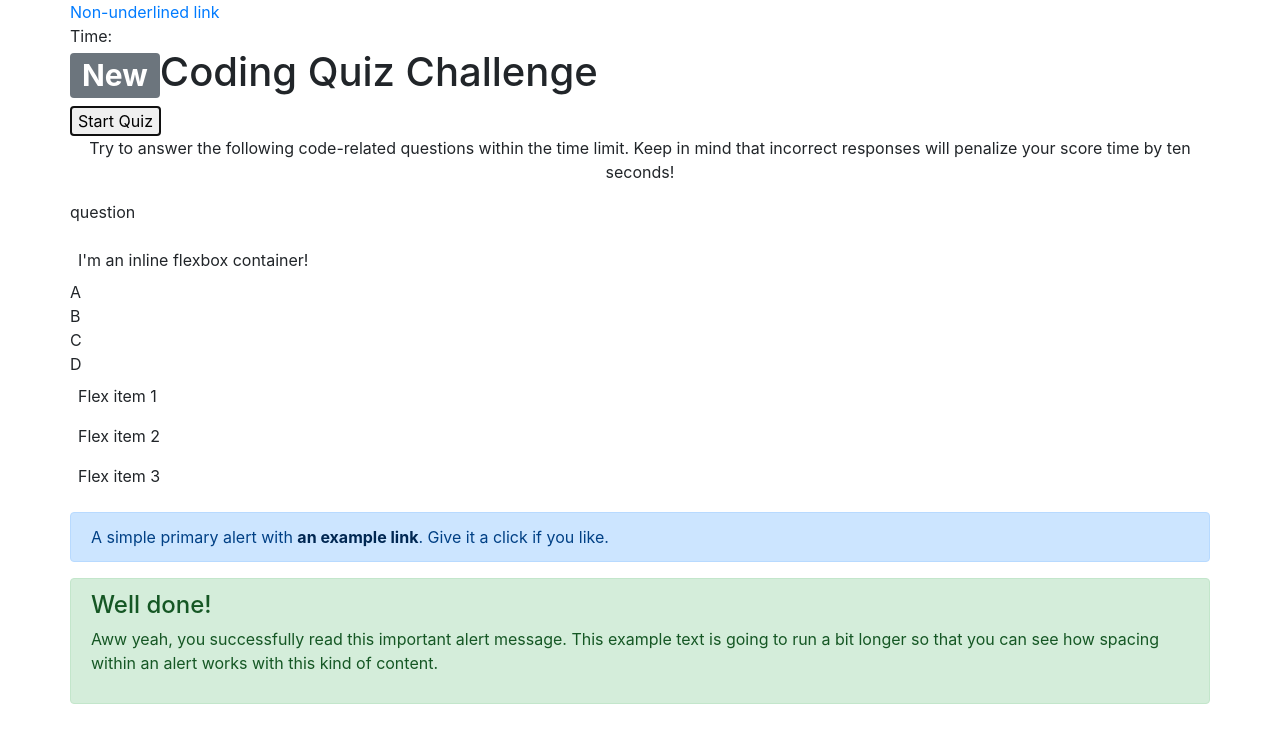
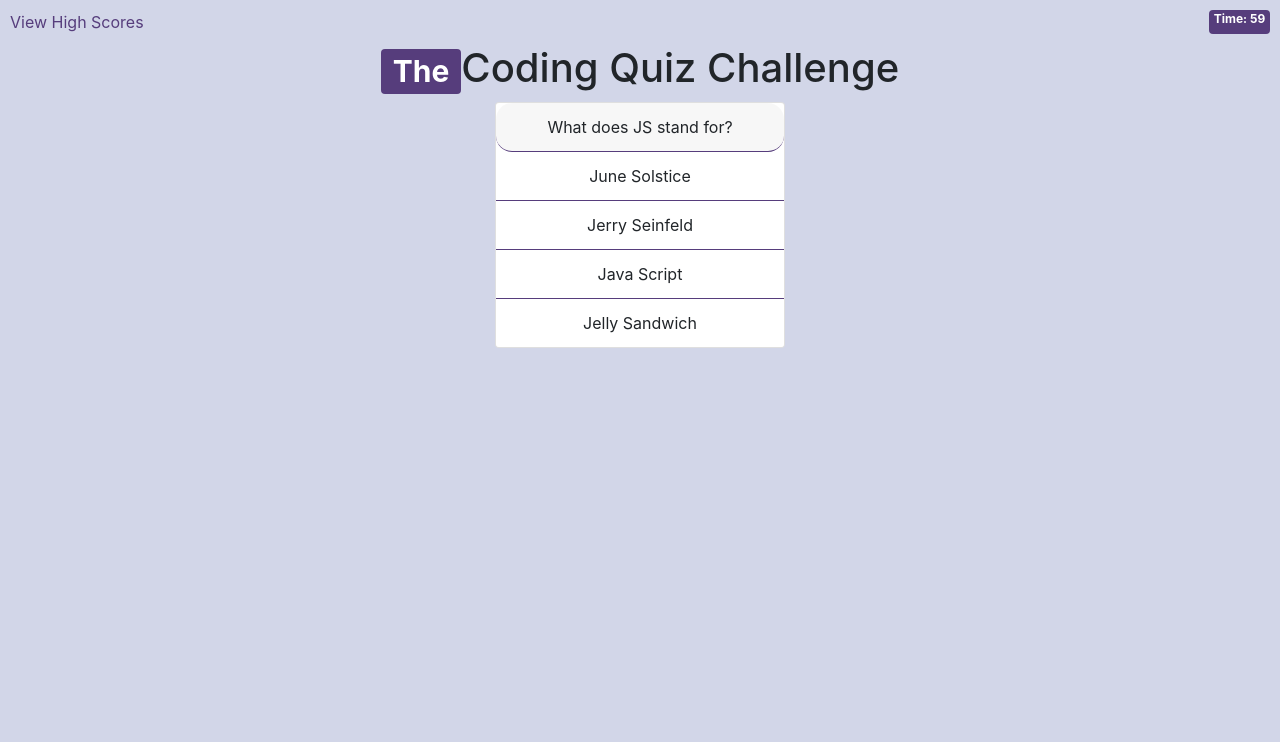
Before and after one commit to helmsjames/Code-Quiz, a plain HTML site: page index.html in a window 1280 px wide. Both pictures are taken after a click on the button "Start Quiz". Drawn offline with nearby package versions, Linux system fonts and the light colour scheme.

Commit message:
updated html, css, and js files; was able to get the CodeQuiz working.

```diff
--- a/index.html
+++ b/index.html
@@ -2,54 +2,48 @@
 <html lang="en">
 <head>
     <meta charset="UTF-8">
+
     <meta name="viewport" content="width=device-width, initial-scale=1, shrink-to-fit=no">
     <meta http-equiv="X-UA-Compatible" content="ie=edge">
     <link rel="stylesheet" href="https://stackpath.bootstrapcdn.com/bootstrap/4.4.1/css/bootstrap.min.css" integrity="sha384-Vkoo8x4CGsO3+Hhxv8T/Q5PaXtkKtu6ug5TOeNV6gBiFeWPGFN9MuhOf23Q9Ifjh" crossorigin="anonymous">
+    <script src="https://ajax.googleapis.com/ajax/libs/jquery/3.4.1/jquery.min.js"></script>
+    <script src="https://cdnjs.cloudflare.com/ajax/libs/popper.js/1.16.0/umd/popper.min.js"></script>
     <link rel="stylesheet" href="style.css">
     <title>Coding Quiz</title>
 </head>
 <body>
-    <div class="container">
-        <a href="#" class="text-decoration-none">Non-underlined link</a>
+  <div class="container">
 
+  </div><div class="header hide">
+    <a href="#">View High Scores</a>
 
-     <div>Time:</div>
+    <div class="badge">Time: <span id="time"></span></div>
+  </div>
 
-     <h1><span class="badge badge-secondary">New</span>Coding Quiz Challenge</h1>
+     <h1><span class="badge badge-secondary">The</span>Coding Quiz Challenge</h1>
 
-     <button type="button" class="start-button">Start Quiz</button>
+     <span class="start-info">
+
+      <button type="button" id="btn" class="start-button">Start Quiz</button>
+
        <p class="text-center">Try to answer the following code-related questions within the time limit. Keep in mind that incorrect responses will penalize your score time by ten seconds!</p>
+     </span>
+     <div class="d-flex justify-content-center">
+       <div class="final-answers hide">
+         <p>Incorrect: <span class="incorrect"></span></p>
+         <p>Correct: <span class="correct"></span></p>
+         <p>Unanswered: <span class="unanswered"></span></p>
+         <button id="submit">Reset</button>
+       </div>
+     <div class="card hide" style="width: 18rem;">
+      <div id="question" class="card-header">
 
-       <div id="question">
-           <p>question</p>
-       </div>
-       <div class="d-inline-flex p-2 bd-highlight">I'm an inline flexbox container!</div>
+      </div>
+      <ul id="choices" class="list-group list-group-flush">
 
-       <div id="timer">
-           <div id="counter"></div>
-       </div>
-
-       <div id="choices">
-           <div class="choice" id="A" onclick="checkAnswer('A')">A</div>
-           <div class="choice" id="B" onclick="checkAnswer('B')">B</div>
-           <div class="choice" id="C" onclick="checkAnswer('C')">C</div>
-           <div class="choice" id="D" onclick="checkAnswer('D')">D</div>
-       </div>
-
-       <div class="d-flex flex-column bd-highlight mb-3">
-        <div class="p-2 bd-highlight">Flex item 1</div>
-        <div class="p-2 bd-highlight">Flex item 2</div>
-        <div class="p-2 bd-highlight">Flex item 3</div>
-      </div>
-
-      <div class="alert alert-primary" role="alert">
-        A simple primary alert with <a href="#" class="alert-link">an example link</a>. Give it a click if you like.
-      </div>
-
-      <div class="alert alert-success" role="alert">
-        <h4 class="alert-heading">Well done!</h4>
-        <p>Aww yeah, you successfully read this important alert message. This example text is going to run a bit longer so that you can see how spacing within an alert works with this kind of content.</p>
-      </div>
+      </ul>
+    </div>
+    </div>
     </div>
 
     <script src="https://code.jquery.com/jquery-3.4.1.slim.min.js" integrity="sha384-J6qa4849blE2+poT4WnyKhv5vZF5SrPo0iEjwBvKU7imGFAV0wwj1yYfoRSJoZ+n" crossorigin="anonymous"></script>
--- a/script.js
+++ b/script.js
@@ -1,20 +1,143 @@
-// var score val = 0;
+$(document).ready(function() {
+    var time = 60;
+    var timer;
+
+var questions = [{question: 'What does JS stand for?',
+    choices:['June Solstice', 'Jerry Seinfeld', 'Java Script', 'Jelly Sandwich'],
+    answerIndex: 2},
+    {question: 'What does DOM stand for?',
+    choices:['Day of mourning', 'Doom of Man', 'Dog or Man', 'Document Object Method'],
+    answerIndex: 3},
+    {question: 'In Git, what command do you use to see what branches you have?',
+    choices: ['Git blanch', 'Git branch', 'Get branch', 'Git fetch'],
+    answerIndex: 2},
+    {question: 'What does CDN stand for?',
+    choices: ['Canadian Dollar', 'Computer Designated Notation', 'Content Delivery Network', 'Computative Data Normalized'],
+    answerIndex: 3},
+    {question: 'What do I need to cite in order to get Bootstrap to work?',
+    choices: ['The proper CDN', 'The footer section', 'The header section', 'Query selector'],
+    answerIndex: 2}
 
 
-// var startBtn = button("click");
-// var startBtn = document.getElementsByClassName("start-button");
-// onclick.apply
-// console.log(startBtn)
+];
 
-var answerClick = document.getElementById("choices");
-answerClick.addEventListener("click", function(event){
-console.log(this);
-console.log(event)
-})
+var questionIndex = -1;
+
+var startBtnClick = getEl("#btn");
+    startBtnClick.addEventListener("click", function(event){
+    var startInfo = getEl('.start-info');
+    var questionContainer = getEl('.card');
+    startInfo.classList.add('hide');
+    questionContainer.classList.remove('hide');
+    //start timer
+    generateTimer();
+    //invoke a function which renders a question
+    generateQuestion();
+    // hide the Code Quiz text
+});
+
+/**
+ *
+ * @param {string} selector
+ */
+function getEl(selector) {
+    return document.querySelector(selector);
+}
+
+var correct = 0;
+var incorrect = 0;
+function generateQuestion() {
+    questionIndex++;
+    if(questionIndex >= questions.length){
+        finishGame();
+        clearInterval(timer);
+        //Here the questions are over and the user is done
+    }
+
+    var qEl = getEl('#question');
+    qEl.innerText = questions[questionIndex].question;
+    var choicesEl = getEl('#choices');
+     var html = '';
+     for (var i = 0; i < questions[questionIndex].choices.length; i++) {
+         var choice = questions[questionIndex].choices[i];
+         html+='<li class="list-group-item choice">' + choice + '</li>';
+     }
+     choicesEl.innerHTML = html;
+     //Find all els with choice class ie use querySelectorAll
+     var choicesBtns = document.querySelectorAll('.choice');
+     for (var j = 0; j < choicesBtns.length; j++) {
+         var choiceBtn = choicesBtns[j];
+         choiceBtn.addEventListener('click', function(event) {
+            console.log(event.target.innerText);
+            var currentQuestion = questions[questionIndex];
+            var currentCorrectAnswer = currentQuestion.choices[currentQuestion.answerIndex];
+            var userSelectedText = event.target.innerText;
+            var answeredCorrectly = userSelectedText === currentCorrectAnswer;
+            if(answeredCorrectly) {
+                console.log('This is correct ans');
+                //Increment some variable that lets us know a question was answered correctly
+                correct++;
+            }
+            else {
+                console.log('Incorrect');
+                //Increment some variable that lets us know a question was answeed incorrectly
+                incorrect++;
+                time-=10;
+            }
+            //Generate a new question
+            generateQuestion();
+         });
+
+     }
+}
+
+function generateTimer() {
+    //Create our html elements
+     var timeEl = getEl('#time');
+     var headerContainer = getEl('.header')
+     timer = setInterval(function() {
+         timeEl.innerText = time;
+         time--;
+         //Create some condition that stops this timer
+         if(time < 0) {
+            finishGame();
+             clearInterval(timer);
+        }
+    }, 1000);
+    headerContainer.classList.remove('hide');
+    //create interval functoin
+    //add to dom
+
+}
+
+function finishGame(){
+    var questionContainer = getEl('.card');
+    questionContainer.classList.add('hide');
+    var finalAnswersContainer = getEl('.final-answers');
+    var incorrectEl = getEl('.incorrect');
+    var correctEl = getEl('.correct');
+    var unansweredEl = getEl('.unanswered');
+    var submitBtn = getEl('#submit');
+    incorrectEl.textContent = incorrect;
+    correctEl.textContent = correct;
+    unansweredEl.textContent = questions.length - (incorrect + correct);
+    finalAnswersContainer.classList.remove('hide');
+    submitBtn.addEventListener('click', resetGame);
 
 
-Object
-var qas
-q:
-choices:
-answer:
+}
+
+function resetGame(){
+    incorrect = 0;
+    correct = 0;
+    questionIndex = -1;
+    time=60;
+    var finalAnswersContainer = getEl('.final-answers');
+    finalAnswersContainer.classList.add('hide');
+    generateTimer();
+    generateQuestion();
+    var questionContainer = getEl('.card');
+    questionContainer.classList.remove('hide');
+}
+
+});
--- a/style.css
+++ b/style.css
@@ -1,7 +1,57 @@
 * {
     box-sizing: content-box;
+
+  }
+  body {
+    text-align: center;
+    display: block;
+    background-color: rgba(68, 86, 163, 0.24);
   }
 
-  .button {
+  a {
+    color: #563d7c;
+  }
+  button, .badge, .btn {
     background-color: #563d7c;
+    color: white;
+
   }
+  button {
+    display: block;
+    margin: 0 auto;
+  }
+
+  .header {
+    display:flex;
+    justify-content: space-between;
+    padding:10px;
+    text-align: center;
+  }
+
+  h1 {
+    text-align: center;
+  }
+
+  .hide {
+    display: none;
+  }
+
+ .card-body {
+   background-color: #563d7c;
+ }
+
+ .choice {
+   cursor: pointer;
+   border-radius: 1em;
+   border-color: #563d7c;
+ }
+
+ #choices {
+   border-radius: 1em;
+   border-color: #563d7c;
+ }
+
+ #question {
+   border-radius: 1em;
+   border-color: #563d7c;
+ }
```
Also changed, not shown: 1 other file.
